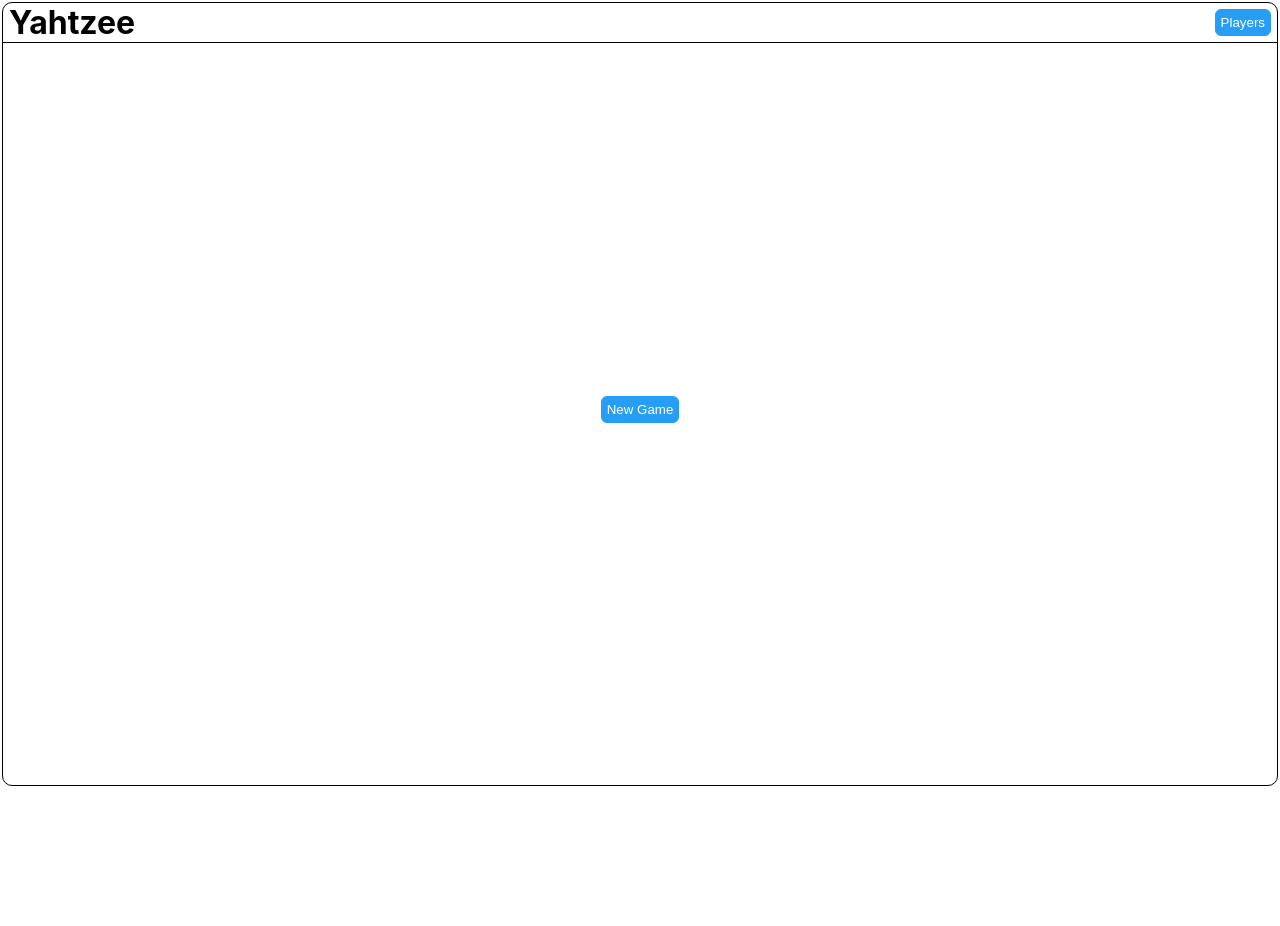
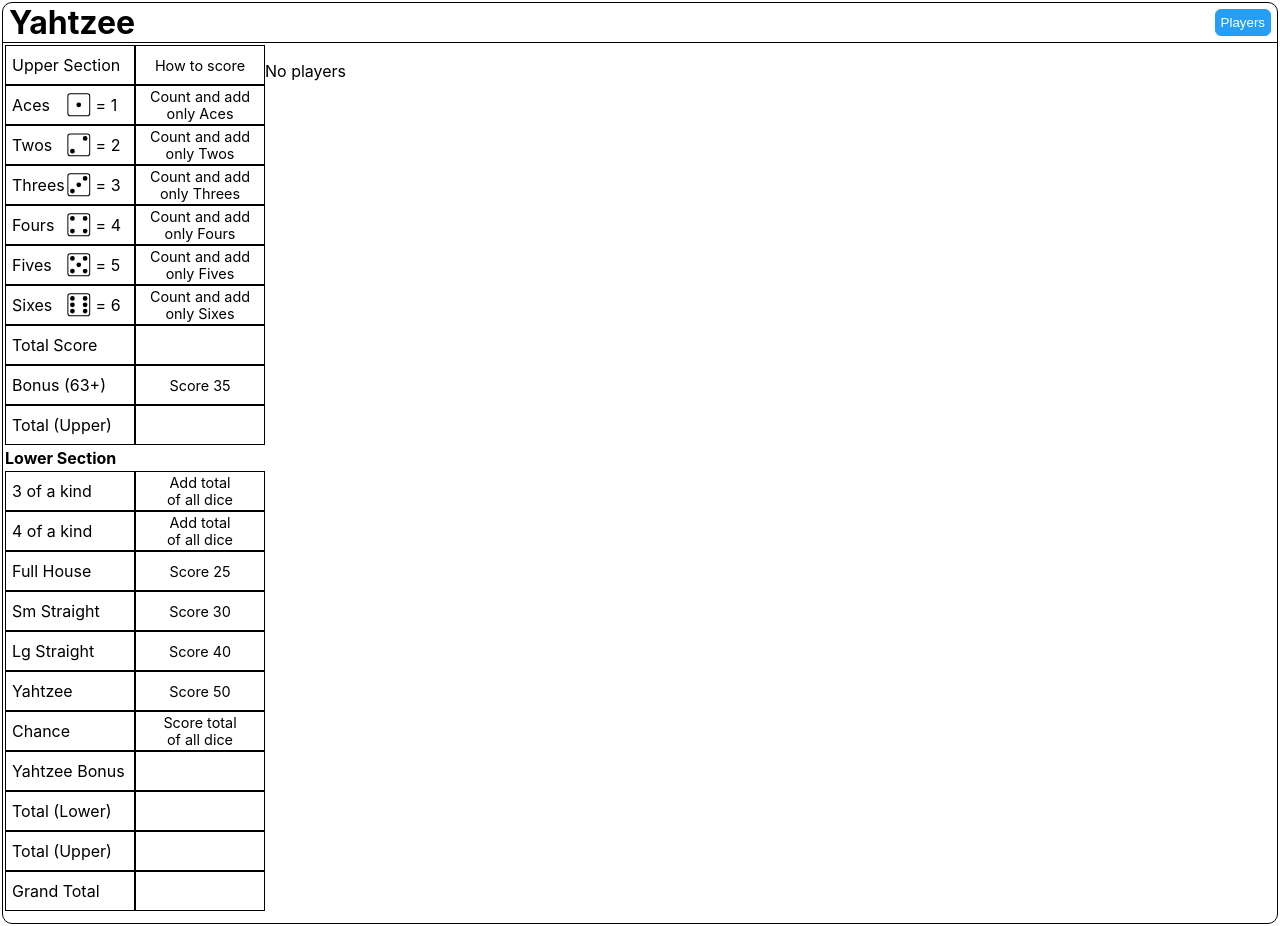
Before and after one commit to brentkeller/scorecard, a React (Create React App) app: page / in a window 1280 px wide. Both pictures are taken after a click on the button "Yahtzee". Before the commit the page ends 800 px from the top, so only its background shows below. Built offline with nearby package versions, Linux system fonts and the light colour scheme.

Commit message:
Implement Game inheritance for useGame and GameMenu
This tooks a bunch of thrashing but I think I settled on something close to a generic-ish approach. It would be nice to get back to a context provider instead of passing down game and updateGame through the chain, but we'll see

```diff
--- a/src/components/GameMenu.tsx
+++ b/src/components/GameMenu.tsx
@@ -1,40 +1,48 @@
-import React, { useContext, useState } from 'react';
+import React, { useState } from 'react';
 //import { useSpring, animated } from 'react-spring';
 import { MdClose, MdAddCircle, MdRemoveCircle } from 'react-icons/md';
 import './GameMenu.css';
-import { YahtzeeGame } from '../games/yahtzee/YahtzeeGame';
-import { YahtzeePlayer } from '../games/yahtzee/YahtzeePlayer';
+import { Player } from '../games/Player';
 import { Button } from './Button';
-import { GameContext } from '../hooks/useGame';
+import { Game } from '../games/Game';
 
-interface IGameMenu {
+interface IGameMenu<T extends Game> {
+  game: T;
+  updateGame: (game: T) => void;
   isOpen: boolean;
+  newGame: () => void;
   onClose: () => void;
 }
 
-export const GameMenu: React.FC<IGameMenu> = (props) => {
-  // TODO: Export a useGame hook instead of needing useContext
-  const { game, updateGame } = useContext(GameContext);
+export function GameMenu<T extends Game>({
+  game,
+  updateGame,
+  isOpen,
+  newGame,
+  onClose,
+}: IGameMenu<T>) {
+  // TODO: Make this nicer than passing in the pieces of the GameContext?
+  // TODO: (old) Export a useGame hook instead of needing useContext
+  // const { game, updateGame } = useContext(GameContext);
   const [newPlayerName, setNewPlayerName] = useState('');
   // const open = useSpring({
   //   transform: props.isOpen ? `translate3d(0,0,0)` : `translate3d(0,-1000px,  0)`,
   // });
 
-  const getGame = () => game || new YahtzeeGame();
+  const getGame = () => game;
 
   const closeMenu = () => {
-    props.onClose();
+    onClose();
   };
 
   const startNewGame = () => {
-    // TODO: make this create a new game and navigate to that route
-    updateGame(new YahtzeeGame());
+    newGame();
   };
 
   const resetGame = () => {
     const _game = getGame();
     _game.reset();
-    updateGame(new YahtzeeGame(_game));
+    updateGame(_game);
   };
 
   const containerClick = (e: React.MouseEvent<HTMLElement>) => {
@@ -43,21 +51,21 @@
 
   const addPlayer = () => {
     const _game = getGame();
-    _game.addPlayer(new YahtzeePlayer(newPlayerName));
-    updateGame(new YahtzeeGame(_game));
+    _game.addPlayer(newPlayerName);
+    updateGame(_game);
     setNewPlayerName('');
   };
 
-  const removePlayer = (player: YahtzeePlayer) => {
+  const removePlayer = (player: Player) => {
     game?.removePlayer(player);
-    updateGame(new YahtzeeGame(game));
+    updateGame(game);
   };
 
-  const playerNameChange = (event: React.ChangeEvent<HTMLInputElement>, player: YahtzeePlayer) => {
+  const playerNameChange = (event: React.ChangeEvent<HTMLInputElement>, player: Player) => {
     player.name = event.target.value;
     const _game = getGame();
     _game.updatePlayer(player);
-    updateGame(new YahtzeeGame(_game));
+    updateGame(_game);
   };
 
   const newPlayerNameChange = (event: React.ChangeEvent<HTMLInputElement>) => {
@@ -99,7 +107,9 @@
                     />
                   </div>
                   <div className="game-menu__player-score game-menu__player-score-value">
-                    {p.scores.total || 0}
+                    {/*
+                    TODO: Make a player.score method to summarize a score
+                     {p.scores.total || 0} */}
                   </div>
                   <div className="game-menu__player-action">
                     <MdRemoveCircle onClick={() => removePlayer(p)} className="remove-player" />
@@ -127,4 +137,4 @@
     </div>
     // </animated.div>
   );
-};
+}
--- a/src/components/yahtzee/YahtzeeScoreSheet.tsx
+++ b/src/components/yahtzee/YahtzeeScoreSheet.tsx
@@ -1,4 +1,4 @@
-import React, { useContext } from 'react';
+import React from 'react';
 import {
   GiInvertedDice1,
   GiInvertedDice2,
@@ -12,29 +12,31 @@
 import { YahtzeePlayer } from '../../games/yahtzee/YahtzeePlayer';
 import { YahtzeeGame } from '../../games/yahtzee/YahtzeeGame';
 import { Mobile, Default } from '../Responsive';
-import { GameContext } from '../../hooks/useGame';
 
-export const ScoreSheet: React.FC = () => {
-  const { game, updateGame } = useContext(GameContext);
+interface IYahtzeeScoreSheet {
+  game: YahtzeeGame;
+  updateGame: (game: YahtzeeGame) => void;
+}
 
+export const ScoreSheet: React.FC<IYahtzeeScoreSheet> = ({ game, updateGame }) => {
   const updatePlayer = (player: YahtzeePlayer) => {
     if (game) {
       game.updatePlayer(player);
-      updateGame(new YahtzeeGame(game));
+      updateGame(game);
     }
   };
 
   const nextPlayer = () => {
     if (game) {
       game.changePlayerIndex(1);
-      updateGame(new YahtzeeGame(game));
+      updateGame(game);
     }
   };
 
   const prevPlayer = () => {
     if (game) {
       game.changePlayerIndex(-1);
-      updateGame(new YahtzeeGame(game));
+      updateGame(game);
     }
   };
 
--- a/src/games/Game.ts
+++ b/src/games/Game.ts
@@ -2,12 +2,16 @@
 
 export type GameType = 'yahtzee' | 'basic';
 
-export class Game<PlayerType extends Player> {
+export class Game {
   id: string;
   type: GameType;
   date: Date;
   currentPlayerIndex: number;
-  players: PlayerType[];
+  players: Player[];
+
+  static fromGame(game: Game) {
+    return new Game(game.id, game.type);
+  }
 
   constructor(id: string, type: GameType) {
     this.id = id;
@@ -17,19 +21,19 @@
     this.players = [];
   }
 
-  addPlayer(player: PlayerType) {
+  addPlayer(name: string) {
     if (!this.players) this.players = [];
-    this.players.push(player);
+    this.players.push(new Player(name));
   }
 
-  removePlayer(player: PlayerType) {
+  removePlayer(player: Player) {
     const index = this.players.findIndex((p) => p.id === player.id);
     this.players.splice(index, 1);
     this.currentPlayerIndex = 0;
     //if (this.currentPlayerIndex >= this.players.length) this.currentPlayerIndex--;
   }
 
-  updatePlayer(player: PlayerType) {
+  updatePlayer(player: Player) {
     const index = this.players.findIndex((p) => p.id === player.id);
     this.players[index] = player;
   }
@@ -44,4 +48,8 @@
   reset() {
     this.players.forEach((p) => p.reset());
   }
+
+  summary() {
+    return '';
+  }
 }
--- a/src/games/basic/BasicGame.ts
+++ b/src/games/basic/BasicGame.ts
@@ -2,7 +2,11 @@
 import { Game } from '../Game';
 import { BasicPlayer } from './BasicPlayer';
 
-export class BasicGame extends Game<BasicPlayer> {
+export class BasicGame extends Game {
+  players!: BasicPlayer[];
+
+  // TODO: Implement necessary overrides of Game.ts
+
   constructor(game?: BasicGame | null) {
     super(game?.id ?? uuid(), 'basic');
     if (game) {
--- a/src/games/yahtzee/YahtzeeGame.ts
+++ b/src/games/yahtzee/YahtzeeGame.ts
@@ -3,23 +3,27 @@
 
 import { YahtzeePlayer } from './YahtzeePlayer';
 
-export class YahtzeeGame extends Game<YahtzeePlayer> {
-  constructor(game?: YahtzeeGame | null) {
-    super(game?.id ?? uuid(), 'yahtzee');
+export class YahtzeeGame extends Game {
+  players!: YahtzeePlayer[];
+
+  static fromGame(game: Game) {
+    const newGame = new YahtzeeGame(game.id);
     if (game) {
-      this.date = game.date;
-      this.players = game.players;
-      this.currentPlayerIndex = game.currentPlayerIndex;
+      newGame.date = game.date;
+      newGame.currentPlayerIndex = game.currentPlayerIndex;
+      newGame.players = (game.players as YahtzeePlayer[]).map((p) => YahtzeePlayer.fromData(p));
     }
+    return newGame;
   }
 
-  static createGame(id: string) {
-    return new YahtzeeGame({
-      id,
-      date: new Date(),
-      players: [] as YahtzeePlayer[],
-      currentPlayerIndex: 0,
-    } as YahtzeeGame);
+  constructor(id?: string) {
+    super(id ?? uuid(), 'yahtzee');
+    this.players = [];
+  }
+
+  addPlayer(name: string) {
+    if (!this.players) this.players = [];
+    this.players.push(new YahtzeePlayer(name));
   }
 
   // TODO: Create a summary method to show basic info about the game?
--- a/src/hooks/useGame.tsx
+++ b/src/hooks/useGame.tsx
@@ -1,8 +1,7 @@
 import React from 'react';
-import { YahtzeeGame } from '../games/yahtzee/YahtzeeGame';
-import { YahtzeePlayerData, YahtzeePlayer } from '../games/yahtzee/YahtzeePlayer';
+import { Game } from '../games/Game';
 
-const storageKey = 'yahtzeegame';
+const storageKey = 'scorecard';
 
 // TODO: Need an app-level setting for the last game ID to load by default?
 
@@ -10,28 +9,27 @@
 
 // TODO: Switch to IndexedDB instead of local storage for saving games?
 
-export const loadGame = (id: string) => {
+export const loadGame = <T extends Game>(id: string, rehydrate: (game: T) => T) => {
   const data = localStorage.getItem(getStorageKey(id));
   if (!data) return null;
-  const game = JSON.parse(data);
-  // rehydrate class instances
-  // TODO: Move this into the game class, possibly with generic type?
-  game.players = game.players.map((p: YahtzeePlayerData) => YahtzeePlayer.fromData(p));
-  return new YahtzeeGame(game);
+  const game: T = JSON.parse(data);
+  return rehydrate(game);
 };
 
-export const saveGame = (game: YahtzeeGame) => {
+export const saveGame = (game: Game) => {
   localStorage.setItem(getStorageKey(game.id), JSON.stringify(game));
 };
 
-interface IGameContext {
-  game: YahtzeeGame | null;
-  updateGame: (game: YahtzeeGame) => void;
+interface IGameContext<T extends Game> {
+  game: T | null;
+  updateGame: (game: T) => void;
 }
 
-export const GameContext = React.createContext<IGameContext>({
-  game: null,
-  updateGame: (game: YahtzeeGame | null) => {
-    return;
-  },
-});
+export function createGameContext<T extends Game>() {
+  return React.createContext<IGameContext<T>>({
+    game: null,
+    updateGame: (game: T | null) => {
+      return;
+    },
+  });
+}
--- a/src/screens/Home.tsx
+++ b/src/screens/Home.tsx
@@ -1,13 +1,15 @@
 import * as React from 'react';
 import { useHistory } from 'react-router-dom';
-import { v4 as uuid } from 'uuid';
+import { YahtzeeGame } from '../games/yahtzee/YahtzeeGame';
+import { saveGame } from '../hooks/useGame';
 
 export const Home = () => {
   let history = useHistory();
 
   function newYahtzee() {
-    const gameId = uuid();
-    history.push(`/yahtzee/${gameId}`);
+    const game = new YahtzeeGame();
+    saveGame(game);
+    history.push(`/yahtzee/${game.id}`);
   }
 
   return (
--- a/src/screens/YahtzeePage.tsx
+++ b/src/screens/YahtzeePage.tsx
@@ -3,9 +3,10 @@
 import { Button } from '../components/Button';
 import { GameMenu } from '../components/GameMenu';
 import { ScoreSheet } from '../components/yahtzee/YahtzeeScoreSheet';
-import { saveGame, GameContext, loadGame } from '../hooks/useGame';
+import { saveGame, createGameContext, loadGame } from '../hooks/useGame';
 import { YahtzeeGame } from '../games/yahtzee/YahtzeeGame';
 
+const GameContext = createGameContext<YahtzeeGame>();
 interface GamePageParams {
   gameId: string;
 }
@@ -13,20 +14,41 @@
 export const YahtzeePage = () => {
   let { gameId } = useParams<GamePageParams>();
 
-  const [game, setGame] = React.useState<YahtzeeGame | null>(loadGame(gameId));
+  const [game, setGame] = React.useState<YahtzeeGame | null>();
   const [menuVisible, setMenuVisible] = React.useState(false);
+
+  // TODO: This flashes a not found message while the game is loaded
+  // using loadGame as initial value for useState loads the game more often than expected,
+  // like when showing the GameMenu
+  React.useEffect(() => {
+    const loaded = loadGame<YahtzeeGame>(gameId, YahtzeeGame.fromGame);
+    setGame(loaded);
+  }, [gameId]);
+
+  if (game == null) {
+    return <div>Game not found</div>;
+  }
 
   const updateGame = (game: YahtzeeGame) => {
     saveGame(game);
-    setGame(game);
+    // Create a new copy of game to update useState
+    setGame(YahtzeeGame.fromGame(game));
   };
 
   const showMenu = () => setMenuVisible(true);
   const hideMenu = () => setMenuVisible(false);
 
   const startNewGame = () => {
+    console.log('startNewGame');
+    // TODO: create a new game and redirect to it
     updateGame(new YahtzeeGame());
     showMenu();
+  };
+
+  const newGame = () => {
+    console.log('TODO: Implement new game');
+    // This should be similar to how a new game is created from Home.tsx
+    // Maybe it should even just be a link to the home page instead of keeping the same game type?
   };
 
   return (
@@ -39,14 +61,23 @@
           </header>
           <div className="body">
             {game ? (
-              <ScoreSheet />
+              <ScoreSheet game={game} updateGame={updateGame} />
             ) : (
               <div className="no-content">
+                <p>This doesn't happen, right?</p>
                 <Button onClick={startNewGame}>New Game</Button>
               </div>
             )}
           </div>
-          {menuVisible && <GameMenu onClose={hideMenu} isOpen={menuVisible} />}
+          {menuVisible && (
+            <GameMenu<YahtzeeGame>
+              game={game}
+              updateGame={updateGame}
+              onClose={hideMenu}
+              isOpen={menuVisible}
+              newGame={newGame}
+            />
+          )}
         </main>
       </GameContext.Provider>
     </React.StrictMode>
```
